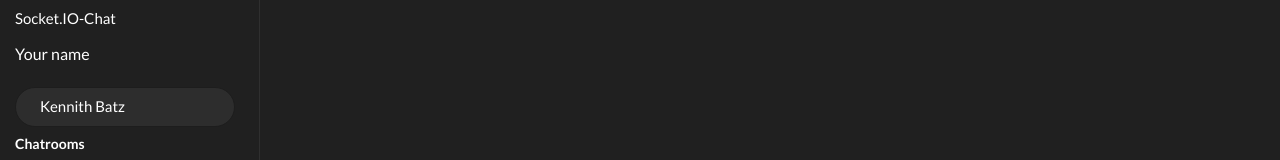
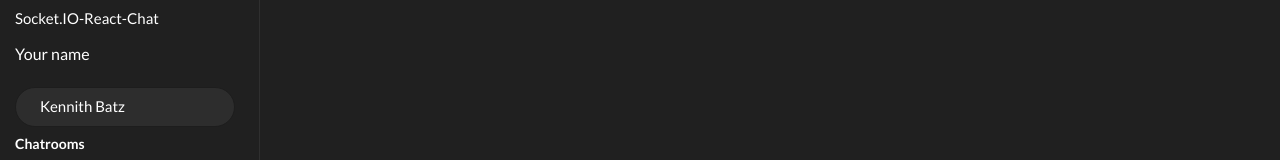
Before and after one commit to jsphkm/socket.io-react-chat, a React (Create React App) app: page / in a window 1280 px wide. Shown: the top 160 px of the page. Built offline with nearby package versions, Linux system fonts and the light colour scheme; no server answers.

Commit message:
Change repo link and title

```diff
--- a/src/landing-page/index.js
+++ b/src/landing-page/index.js
@@ -32,11 +32,11 @@ class LandingPage extends React.Component {
       <main className="landingpage-container">
         <a
         className="landingpage-header"
-        href="https://github.com/jsphkm/socket.io-chat"
+        href="https://github.com/jsphkm/socket.io-react-chat"
         rel="noopener noreferrer"
         target="_blank"
         >
-          Socket.IO-Chat
+          Socket.IO-React-Chat
         </a>
         <div className="landingpage-subcontainer">
           <div className="landingpage-left">
```
